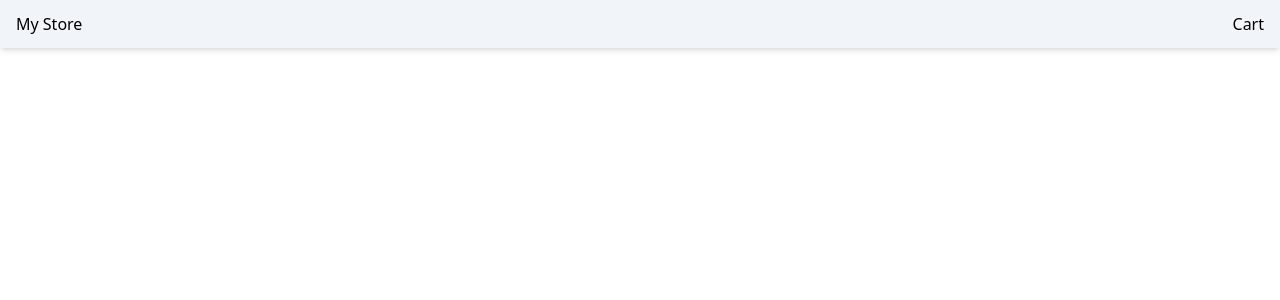
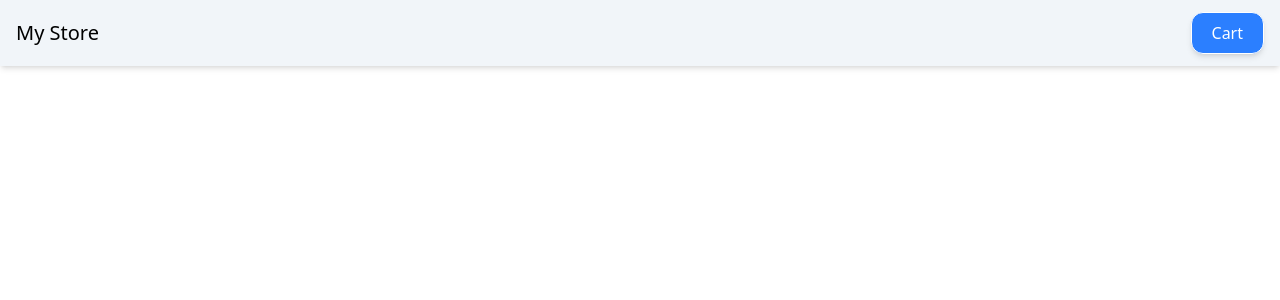
Before and after one commit to HakimAsa/angular-ecommerce-app, an Angular app: page / in a window 1280 px wide. Shown: the top 300 px of the page. Built offline with nearby package versions, Linux system fonts and the light colour scheme.

Commit message:
styling the header and primary button

```diff
--- a/src/app/components/header/header.component.html
+++ b/src/app/components/header/header.component.html
@@ -1,4 +1,4 @@
-<div class="bg-slate-100 px-4 py-3 shadow-md flex justify-between">
-  <span>My Store</span>
-  <app-primary-button [label]="cart()" (btnClicked)="handleBtnClicked()" />
+<div class="bg-slate-100 px-4 py-3 shadow-md flex justify-between items-center">
+  <span class="text-xl">My Store</span>
+  <app-primary-button label="Cart" (btnClicked)="handleBtnClicked()" />
 </div>
--- a/src/app/components/header/header.component.ts
+++ b/src/app/components/header/header.component.ts
@@ -8,7 +8,7 @@
   styleUrl: './header.component.css',
 })
 export class HeaderComponent {
-  cart = signal('Cart');
+  // cart = signal('Cart');
   handleBtnClicked() {
     alert('btn clicked');
   }
--- a/src/app/components/primary-button/primary-button.component.html
+++ b/src/app/components/primary-button/primary-button.component.html
@@ -1 +1,6 @@
-<button (click)="btnClicked.emit()">{{ label() }}</button>
+<button
+  class="bg-blue-500 text-white w-full border px-5 py-2 rounded-xl shadow-md hover:opacity-90"
+  (click)="btnClicked.emit()"
+>
+  {{ label() }}
+</button>
```
